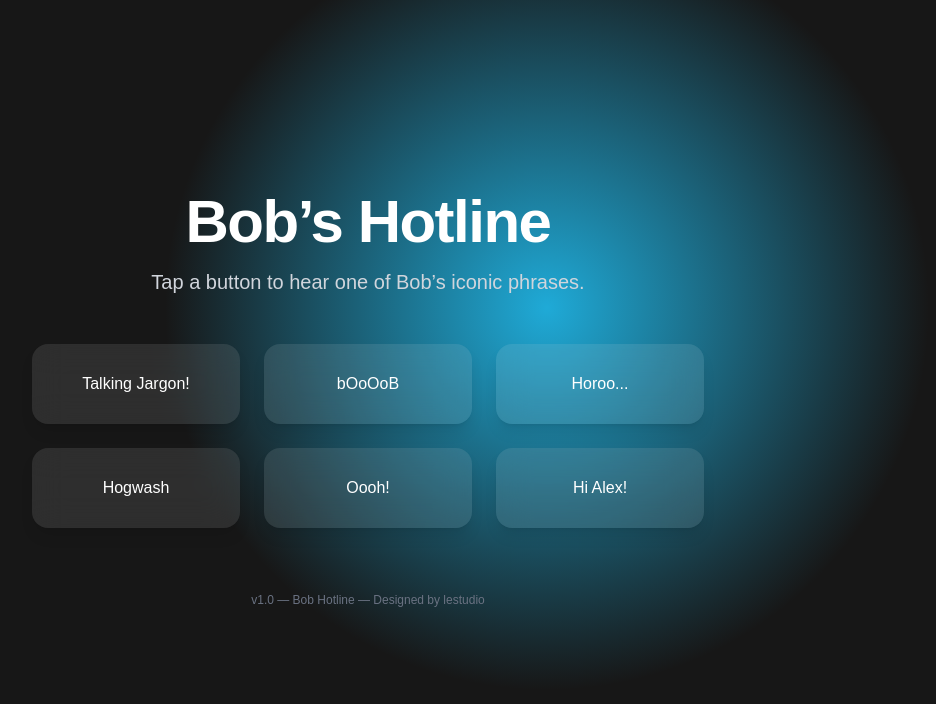
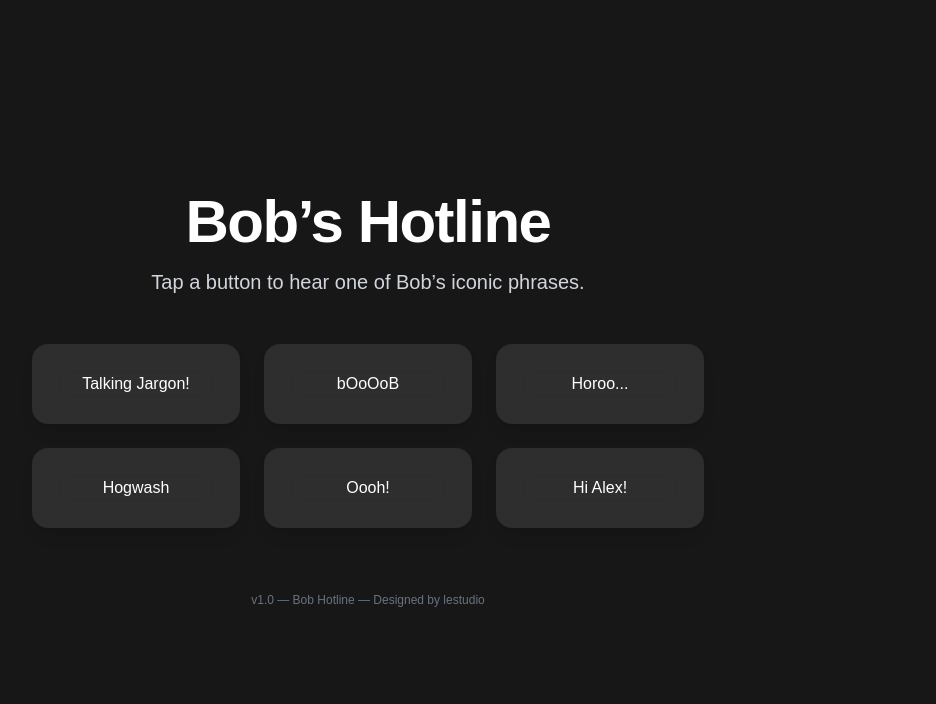
Before and after one commit to le-loganevans/bobhotline, a Next.js app: page / in a window 1280 px wide. Shown: the top 704 px of the page, without its empty margins (272-1208 px from the left). Built offline with nearby package versions, Linux system fonts and the light colour scheme.

Commit message:
v1.0.2505051648

```diff
--- a/app/page.tsx
+++ b/app/page.tsx
@@ -2,6 +2,7 @@
 
 import { useEffect, useRef, useState } from "react";
 import { motion } from "framer-motion";
+import React from "react";
 
 const messages = [
   { label: "Talking Jargon!", src: "/audio/talkJargon.mp3" },
@@ -12,9 +13,22 @@ const messages = [
   { label: "Hi Alex!", src: "/audio/hiAlex.mp3" },
 ];
 
+const ICON_COUNT = 10;
+const ICON_SIZE = 32;
+
+interface Icon {
+  x: number;
+  y: number;
+  vx: number;
+  vy: number;
+  ref: React.RefObject<HTMLDivElement | null>;
+}
+
 export default function HomePage() {
   const audioRef = useRef<HTMLAudioElement | null>(null);
   const [playing, setPlaying] = useState<string | null>(null);
+  const containerRef = useRef<HTMLDivElement>(null);
+  const iconsRef = useRef<Icon[]>([]);
 
   useEffect(() => {
     audioRef.current = new Audio();
@@ -23,6 +37,62 @@ export default function HomePage() {
       audioRef.current?.pause();
       audioRef.current = null;
     };
+  }, []);
+
+  useEffect(() => {
+    const container = containerRef.current;
+    if (!container) return;
+
+    const icons: Icon[] = Array.from({ length: ICON_COUNT }).map(() => {
+      return {
+        x: Math.random() * (window.innerWidth - ICON_SIZE),
+        y: Math.random() * (window.innerHeight - ICON_SIZE),
+        vx: (Math.random() - 0.5) * 2,
+        vy: (Math.random() - 0.5) * 2,
+        ref: React.createRef<HTMLDivElement>(),
+      };
+    });
+
+    iconsRef.current = icons;
+
+    const update = () => {
+      const width = window.innerWidth;
+      const height = window.innerHeight;
+
+      for (let i = 0; i < ICON_COUNT; i++) {
+        const icon = icons[i];
+
+        icon.x += icon.vx;
+        icon.y += icon.vy;
+
+        // bounce off edges
+        if (icon.x <= 0 || icon.x + ICON_SIZE >= width) icon.vx *= -1;
+        if (icon.y <= 0 || icon.y + ICON_SIZE >= height) icon.vy *= -1;
+
+        // bounce off other icons
+        for (let j = i + 1; j < ICON_COUNT; j++) {
+          const other = icons[j];
+          const dx = icon.x - other.x;
+          const dy = icon.y - other.y;
+          const distance = Math.sqrt(dx * dx + dy * dy);
+
+          if (distance < ICON_SIZE) {
+            // swap velocities
+            [icon.vx, other.vx] = [other.vx, icon.vx];
+            [icon.vy, other.vy] = [other.vy, icon.vy];
+          }
+        }
+
+        const el = icon.ref.current;
+        if (el) {
+          el.style.transform = `translate(${icon.x}px, ${icon.y}px)`;
+        }
+      }
+
+      requestAnimationFrame(update);
+    };
+
+    requestAnimationFrame(update);
   }, []);
 
   const playAudio = (src: string) => {
@@ -42,19 +112,24 @@ export default function HomePage() {
       initial={{ opacity: 0 }}
       animate={{ opacity: 1 }}
       className="relative min-h-screen flex flex-col items-center justify-center px-6 py-12 bg-neutral-900 overflow-hidden"
+      ref={containerRef}
     >
-      {/* Glow background animation */}
-      <motion.div
-        className="absolute inset-0 z-0 pointer-events-none"
-        animate={{
-          background: [
-            "radial-gradient(circle at 30% 30%, #4f46e5 0%, transparent 40%)",
-            "radial-gradient(circle at 70% 40%, #06b6d4 0%, transparent 40%)",
-            "radial-gradient(circle at 50% 60%, #4f46e5 0%, transparent 40%)",
-          ],
-        }}
-        transition={{ duration: 15, repeat: Infinity, ease: "easeInOut" }}
-      />
+      {/* Floating favicon elements behind everything */}
+      <div className="absolute inset-0 z-0 pointer-events-none">
+        {iconsRef.current.map((icon, i) => (
+          <motion.div
+            key={i}
+            ref={icon.ref}
+            initial={{ opacity: 0 }}
+            animate={{ opacity: 1 }}
+            transition={{ duration: 1, delay: i * 0.05 }}
+            className="absolute w-8 h-8"
+            style={{ transform: `translate(${icon.x}px, ${icon.y}px)` }}
+          >
+            <img src="/bob.ico" alt="icon" className="w-full h-full" />
+          </motion.div>
+        ))}
+      </div>
 
       <div className="relative z-10 text-center text-white">
         <h1 className="text-4xl md:text-6xl font-extrabold tracking-tight mb-4">Bob’s Hotline</h1>
```
Also changed, not shown: 1 other file (tests, documents, lock files or other folders).
